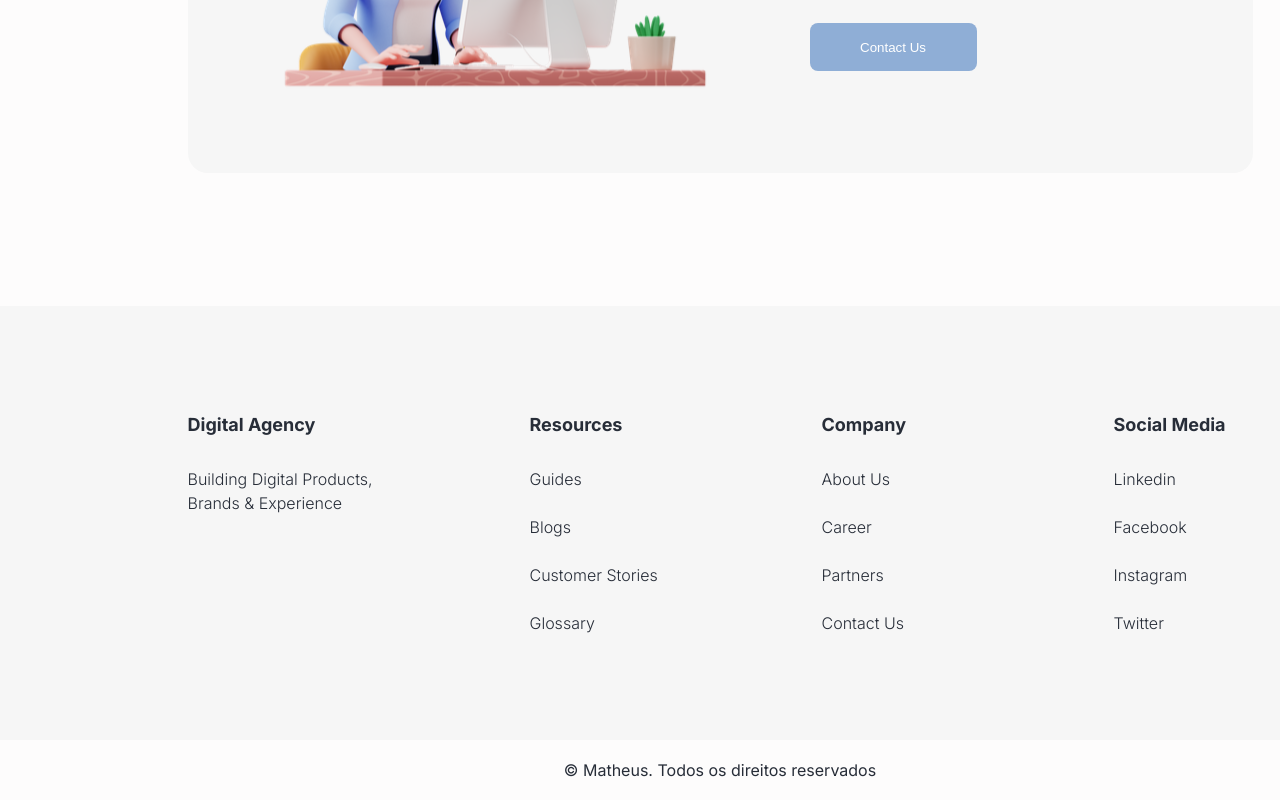
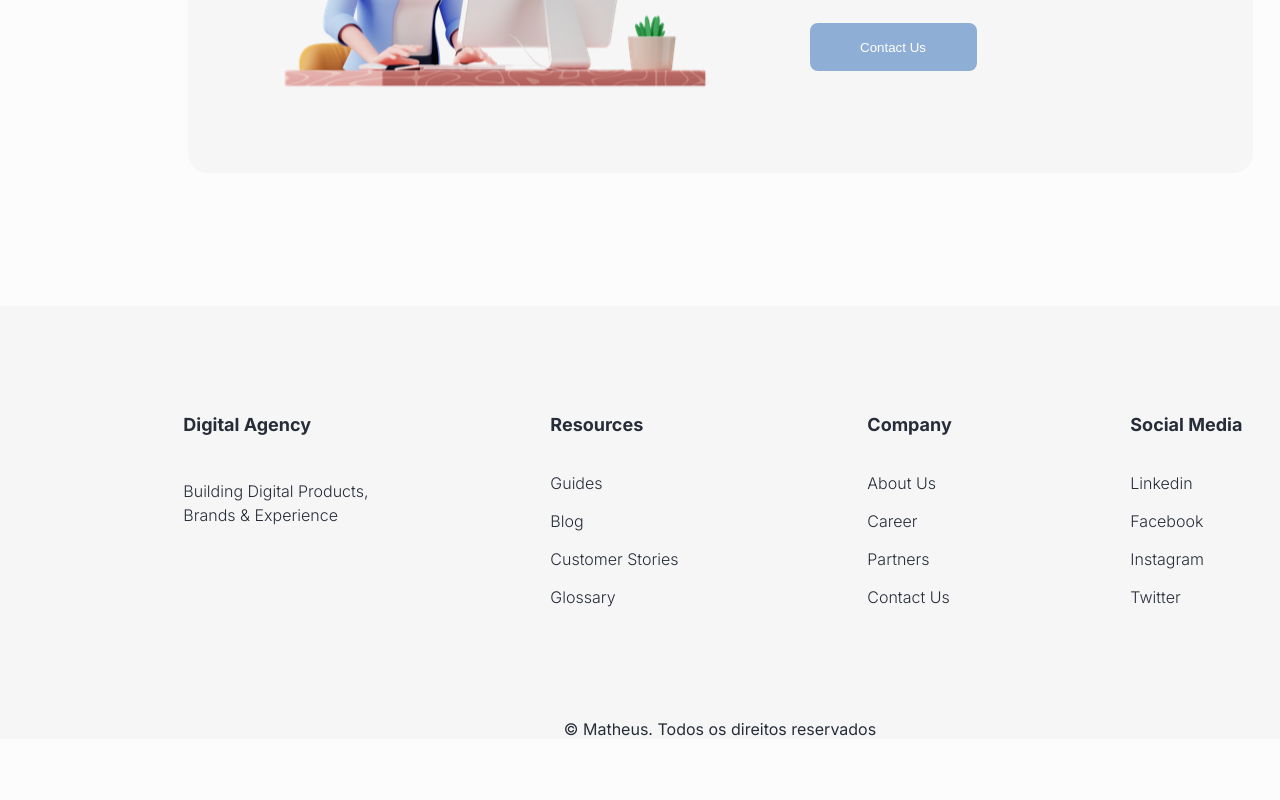
Before and after one commit to riajulpro/dalp-rp, a Next.js app: page / in a window 1280 px wide. Shown: the part 3206-4006 px from the top of the page. After the commit the page ends 3963 px from the top, so only its background shows below. Built offline with nearby package versions, Linux system fonts and the light colour scheme.

Commit message:
Fixing the footer pixel perfect

```diff
--- a/package.json
+++ b/package.json
@@ -3,7 +3,7 @@
   "version": "0.1.0",
   "private": true,
   "scripts": {
-    "dev": "next dev -p 3002",
+    "dev": "next dev --turbo -p 3002",
     "build": "next build",
     "start": "next start",
     "lint": "next lint"
--- a/src/components/Footer/Footer.css
+++ b/src/components/Footer/Footer.css
@@ -4,10 +4,19 @@
 }
 
 .footer {
-  padding: 105px 0px;
-  max-width: 1065px;
+  padding-top: 105px;
+  margin: 0 183.32px;
   display: flex;
-  justify-content: space-between;
+  justify-content: start;
+  /* gap: 178px; */
+}
+
+.mb-40 {
+  margin-bottom: 40px;
+}
+
+.mb-32 {
+  margin-bottom: 32px;
 }
 
 .section-title {
@@ -19,7 +28,6 @@
   font-weight: 700;
   line-height: 27.5px; /* 152.778% */
   text-transform: capitalize;
-  margin-bottom: 28px;
 }
 
 .footer-links a,
@@ -35,7 +43,7 @@
 .footer-links {
   display: flex;
   flex-direction: column;
-  gap: 24px;
+  gap: 14px;
 }
 
 .footer-description {
@@ -46,10 +54,26 @@
   text-align: center;
   color: #272d38;
   font-size: 16px;
-  padding: 20px 0px;
+  margin-top: 110px;
+  margin-bottom: 18px;
+}
+
+.gap-right-normal {
+  margin-right: 178px;
+}
+
+.gap-right-social {
+  margin-right: 124px;
 }
 
 @media (max-width: 800px) {
+  .gap-right-normal {
+    margin-right: 0;
+  }
+  .gap-right-social {
+    margin-right: 0;
+  }
+
   .footer {
     flex-direction: column;
     justify-content: center;
--- a/src/components/Footer/Footer.jsx
+++ b/src/components/Footer/Footer.jsx
@@ -5,43 +5,45 @@ const Footer = () => {
   return (
     <footer className="lg-width">
       <div className="footer-container">
-        <div className="footer content-box">
-          <div className="center">
-            <h4 className="section-title">Digital Agency</h4>
+        <article className="footer content-box">
+          <section className="center gap-right-normal">
+            <h4 className="section-title mb-40">Digital Agency</h4>
             <p className="footer-description">
               Building digital products, brands & experience
             </p>
-          </div>
-          <div>
-            <h4 className="section-title">Resources</h4>
+          </section>
+          <section>
+            <h4 className="section-title mb-32 gap-right-normal">Resources</h4>
             <div className="footer-links">
               <Link href="/">Guides</Link>
-              <Link href="/">Blogs</Link>
+              <Link href="/">Blog</Link>
               <Link href="/">Customer Stories</Link>
               <Link href="/">Glossary</Link>
             </div>
-          </div>
-          <div>
-            <h4 className="section-title">Company</h4>
+          </section>
+          <section>
+            <h4 className="section-title mb-32 gap-right-social">Company</h4>
             <div className="footer-links">
               <Link href="/">About Us</Link>
               <Link href="/">Career</Link>
               <Link href="/">Partners</Link>
               <Link href="/">Contact Us</Link>
             </div>
-          </div>
-          <div>
-            <h4 className="section-title">Social Media</h4>
+          </section>
+          <section>
+            <h4 className="section-title mb-32">Social Media</h4>
             <div className="footer-links">
               <Link href="/">Linkedin</Link>
               <Link href="/">Facebook</Link>
               <Link href="/">Instagram</Link>
               <Link href="/">Twitter</Link>
             </div>
-          </div>
-        </div>
+          </section>
+        </article>
+        <article className="copyright">
+          © Matheus. Todos os direitos reservados
+        </article>
       </div>
-      <div className="copyright">© Matheus. Todos os direitos reservados</div>
     </footer>
   );
 };
```
